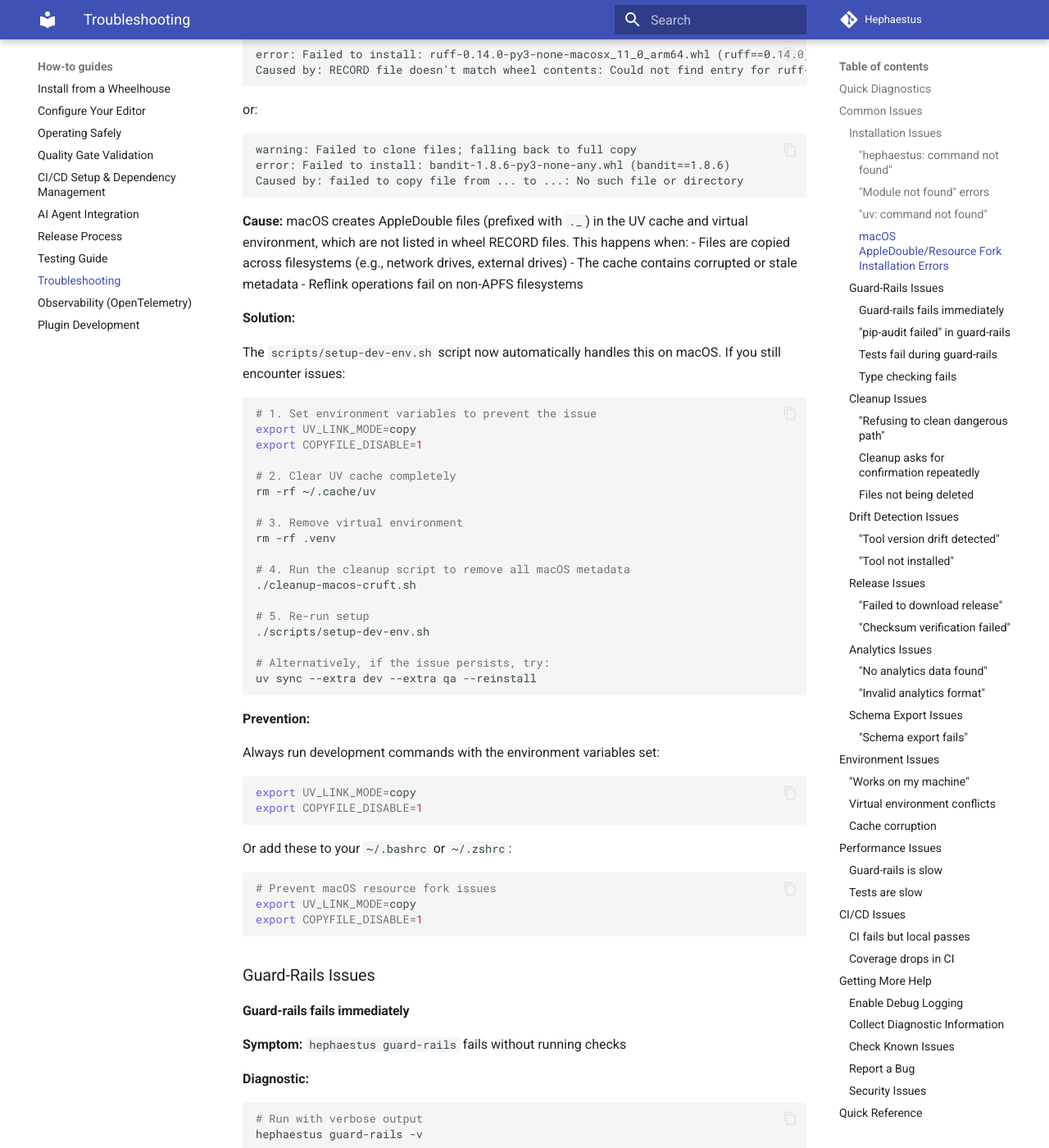
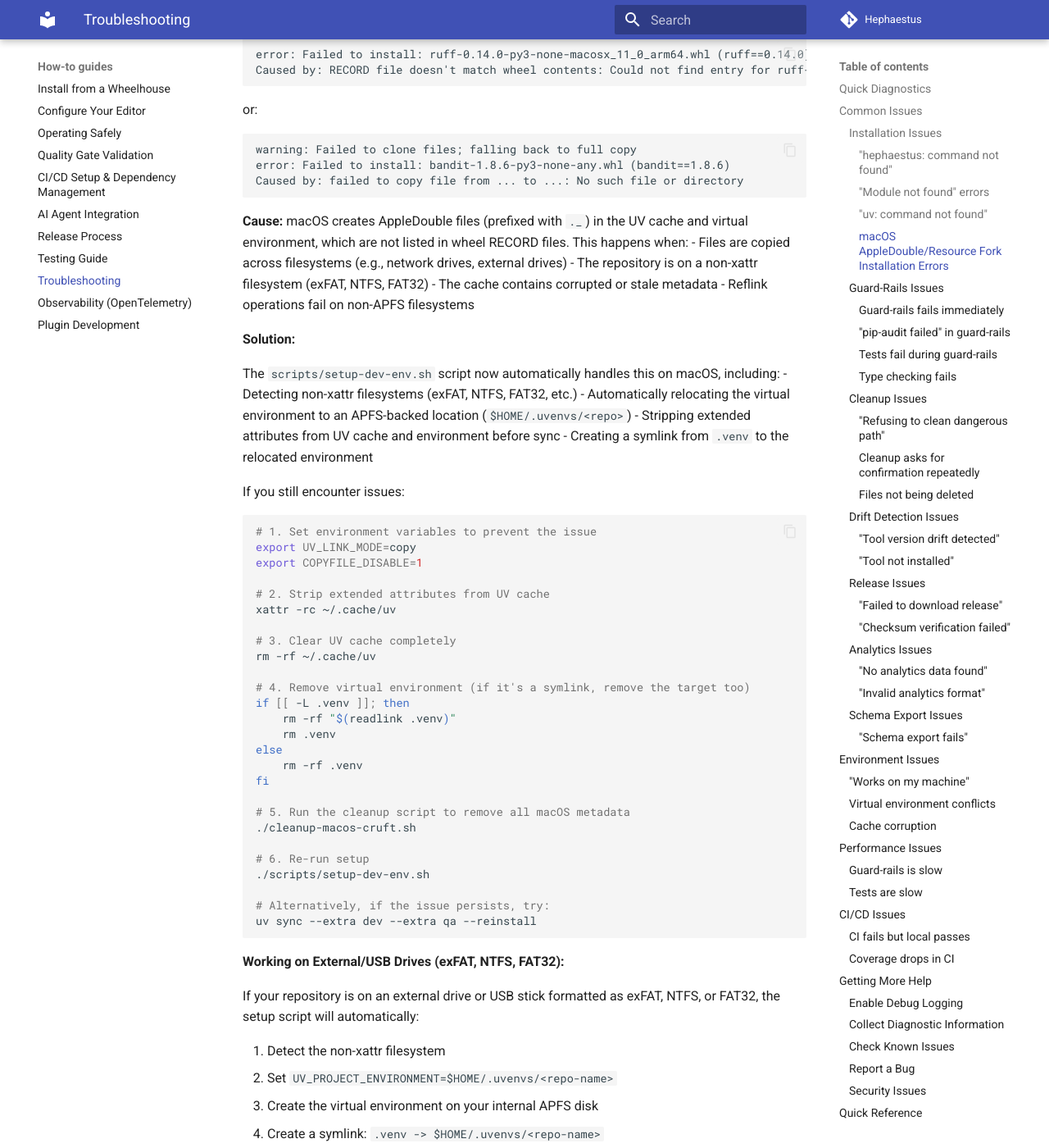
Before and after one commit to IAmJonoBo/Hephaestus, an MkDocs documentation site: the page built from docs/how-to/troubleshooting.md, in a window 1280 px wide and 1400 px high, scrolled down 2137 px. Shown: the whole window at 82% size. Built offline with MkDocs 1.6.1 and Material for MkDocs 9.7.7, drawn with Linux system fonts in a browser that asks for light colours; comment, search, counter and statistics services are not loaded; some of the changed text lies outside the part shown.

Commit message:
Add exFAT filesystem detection and environment relocation
Co-authored-by: IAmJonoBo <20725096+IAmJonoBo@users.noreply.github.com>

````diff
--- a/docs/how-to/troubleshooting.md
+++ b/docs/how-to/troubleshooting.md
@@ -112,32 +112,67 @@ Caused by: failed to copy file from ... to ...: No such file or directory
 
 **Cause:** macOS creates AppleDouble files (prefixed with `._`) in the UV cache and virtual environment, which are not listed in wheel RECORD files. This happens when:
 - Files are copied across filesystems (e.g., network drives, external drives)
+- The repository is on a non-xattr filesystem (exFAT, NTFS, FAT32)
 - The cache contains corrupted or stale metadata
 - Reflink operations fail on non-APFS filesystems
 
 **Solution:**
 
-The `scripts/setup-dev-env.sh` script now automatically handles this on macOS. If you still encounter issues:
+The `scripts/setup-dev-env.sh` script now automatically handles this on macOS, including:
+- Detecting non-xattr filesystems (exFAT, NTFS, FAT32, etc.)
+- Automatically relocating the virtual environment to an APFS-backed location (`$HOME/.uvenvs/<repo>`)
+- Stripping extended attributes from UV cache and environment before sync
+- Creating a symlink from `.venv` to the relocated environment
+
+If you still encounter issues:
 
 ```bash
 # 1. Set environment variables to prevent the issue
 export UV_LINK_MODE=copy
 export COPYFILE_DISABLE=1
 
-# 2. Clear UV cache completely
+# 2. Strip extended attributes from UV cache
+xattr -rc ~/.cache/uv
+
+# 3. Clear UV cache completely
 rm -rf ~/.cache/uv
 
-# 3. Remove virtual environment
-rm -rf .venv
+# 4. Remove virtual environment (if it's a symlink, remove the target too)
+if [[ -L .venv ]]; then
+    rm -rf "$(readlink .venv)"
+    rm .venv
+else
+    rm -rf .venv
+fi
 
-# 4. Run the cleanup script to remove all macOS metadata
+# 5. Run the cleanup script to remove all macOS metadata
 ./cleanup-macos-cruft.sh
 
-# 5. Re-run setup
+# 6. Re-run setup
 ./scripts/setup-dev-env.sh
 
 # Alternatively, if the issue persists, try:
 uv sync --extra dev --extra qa --reinstall
+```
+
+**Working on External/USB Drives (exFAT, NTFS, FAT32):**
+
+If your repository is on an external drive or USB stick formatted as exFAT, NTFS, or FAT32, the setup script will automatically:
+
+1. Detect the non-xattr filesystem
+2. Set `UV_PROJECT_ENVIRONMENT=$HOME/.uvenvs/<repo-name>`
+3. Create the virtual environment on your internal APFS disk
+4. Create a symlink: `.venv -> $HOME/.uvenvs/<repo-name>`
+5. Strip extended attributes before syncing dependencies
+
+You can manually configure this behavior:
+
+```bash
+# For any repository on exFAT/NTFS/FAT32
+export UV_PROJECT_ENVIRONMENT="$HOME/.uvenvs/$(basename $(pwd))"
+./scripts/setup-dev-env.sh
+
+# The .venv symlink will be created automatically
 ```
 
 **Prevention:**
@@ -155,6 +190,13 @@ Or add these to your `~/.bashrc` or `~/.zshrc`:
 # Prevent macOS resource fork issues
 export UV_LINK_MODE=copy
 export COPYFILE_DISABLE=1
+```
+
+For repositories on external drives, set:
+
+```bash
+# Add to ~/.bashrc or ~/.zshrc
+export UV_PROJECT_ENVIRONMENT="$HOME/.uvenvs/$(basename $(pwd))"
 ```
 
 ### Guard-Rails Issues
````
Also changed, not shown: README.md (+2 -0 lines), 1 other file.
